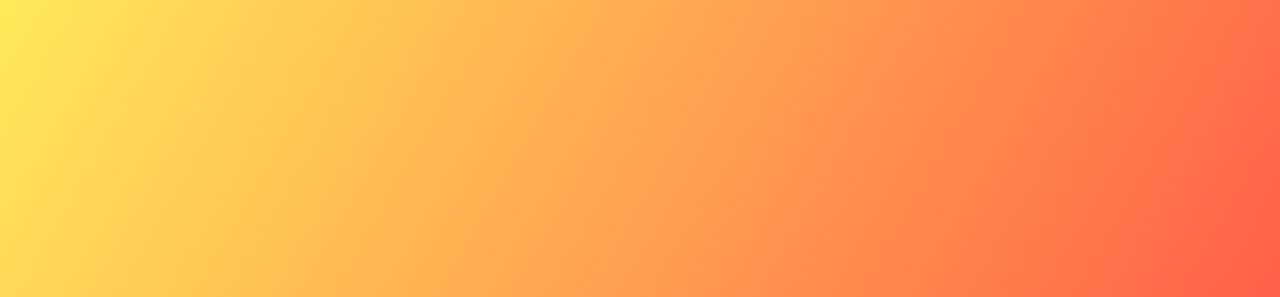
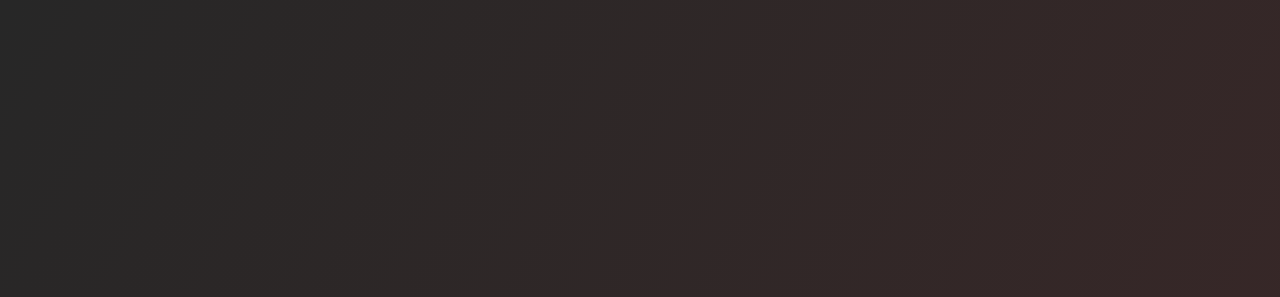
Before and after one commit to FrankMarcelino/projeto-relogio-digital, a plain HTML site: page index.html in a window 1280 px wide. Shown: the top 297 px of the page. Drawn offline with Linux system fonts and the light colour scheme.

Commit message:
meudei o background para escuro

```diff
--- a/style.css
+++ b/style.css
@@ -6,7 +6,8 @@
 
 body {
     height: 100vh;
-    background: linear-gradient(120deg, #ffe53bd8,#ff2525da);
+    /* background: linear-gradient(120deg, #ffe53bd8,#ff2525da); */
+    background: linear-gradient(120deg, #000000d8,#180303da);
     display: flex;
     align-items: center;
     justify-content: center;
```
